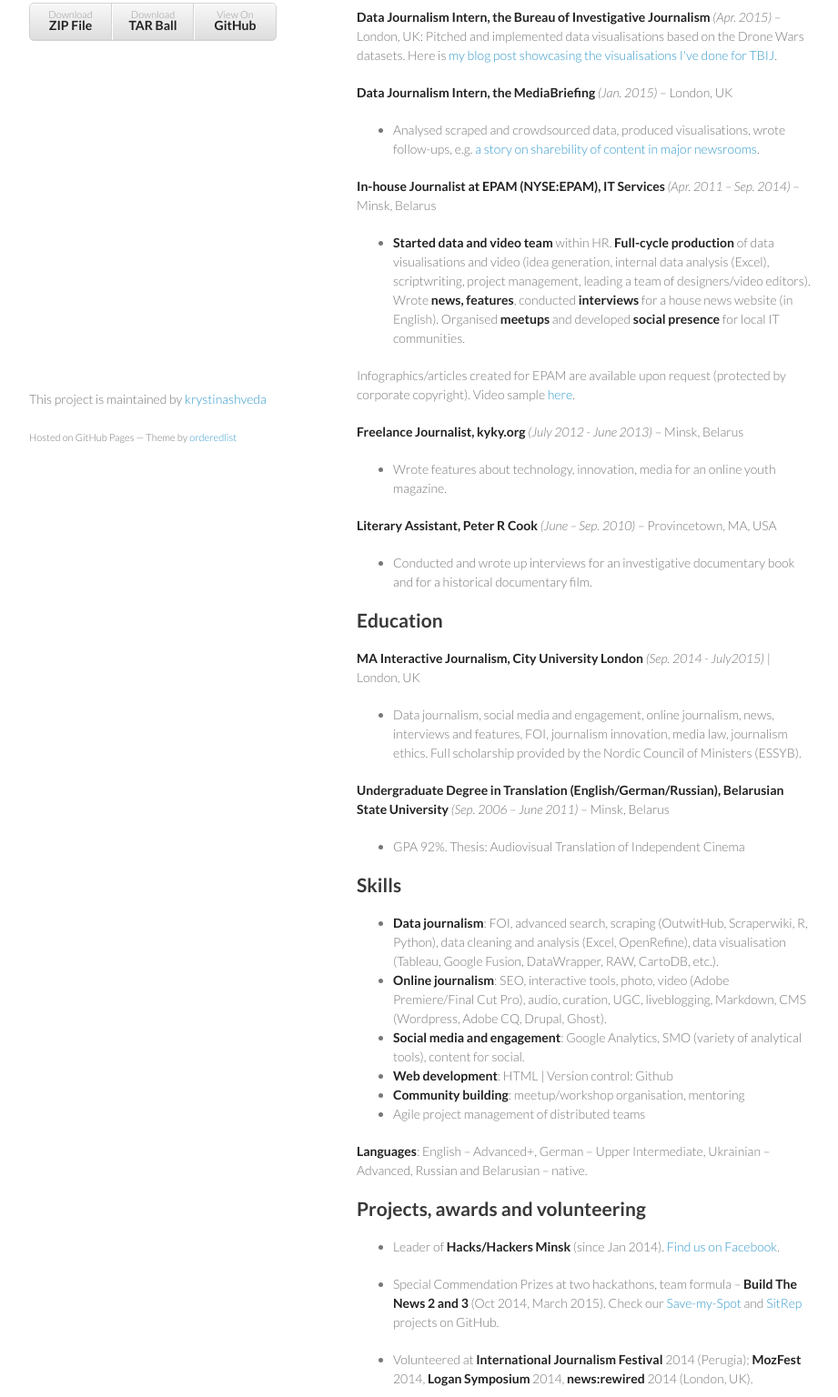
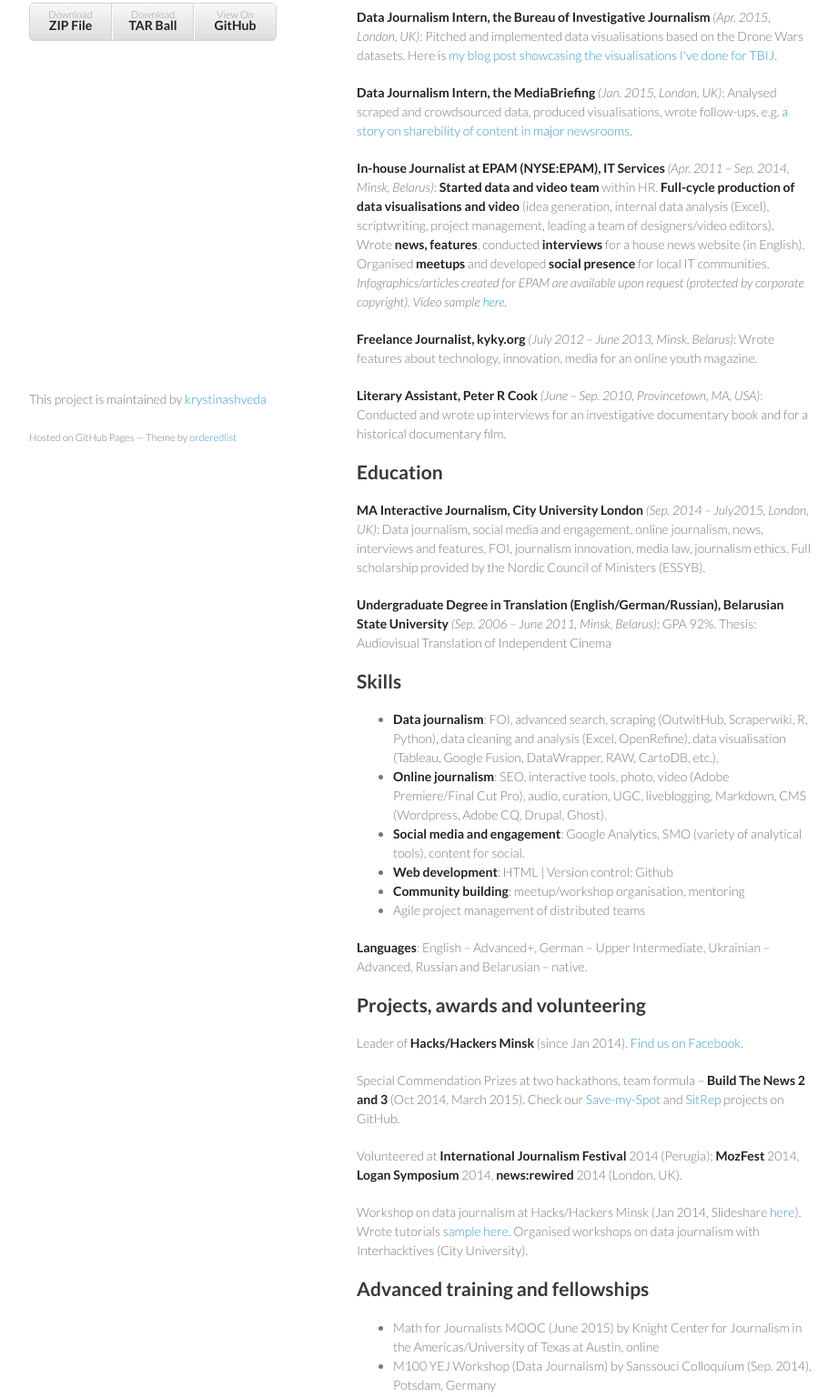
Before and after one commit to krystinashveda/new-cv, a plain HTML site: page index.html in a window 1280 px wide. Shown: the part 240-1776 px from the top of the page at 91% size, without its empty margins (178-1099 px from the left). Drawn offline with Linux system fonts and the light colour scheme.

```diff
--- a/index.html
+++ b/index.html
@@ -36,49 +36,22 @@
 <h2>
 <a id="work-experience" class="anchor" href="#work-experience" aria-hidden="true"><span class="octicon octicon-link"></span></a>Work experience</h2>
 
-<p><strong>Data Journalism Intern, the Bureau of Investigative Journalism</strong> <em>(Apr. 2015)</em> – London, UK: Pitched and implemented data visualisations based on the Drone Wars datasets. Here is <a href="http://bit.ly/1dSCpg5">my blog post showcasing the visualisations I've done for TBIJ</a>.</p>
+<p><strong>Data Journalism Intern, the Bureau of Investigative Journalism</strong> <em>(Apr. 2015, London, UK)</em>: Pitched and implemented data visualisations based on the Drone Wars datasets. Here is <a href="http://bit.ly/1dSCpg5">my blog post showcasing the visualisations I've done for TBIJ</a>.</p>
 
-<p><strong>Data Journalism Intern, the MediaBriefing</strong> <em>(Jan. 2015)</em> – London, UK</p>
+<p><strong>Data Journalism Intern, the MediaBriefing</strong> <em>(Jan. 2015, London, UK)</em>: Analysed scraped and crowdsourced data, produced visualisations, wrote follow-ups, e.g. <a href="http://bit.ly/Buzzsocial">a story on sharebility of content in major newsrooms</a>.</p>
 
-<ul>
-<li>Analysed scraped and crowdsourced data, produced visualisations, wrote follow-ups, e.g. <a href="http://bit.ly/Buzzsocial">a story on sharebility of content in major newsrooms</a>.</li>
-</ul>
+<p><strong>In-house Journalist at EPAM (NYSE:EPAM), IT Services</strong> <em>(Apr. 2011 – Sep. 2014, Minsk, Belarus)</em>: <strong>Started data and video team</strong> within HR. <strong>Full-cycle production of data visualisations and video</strong> (idea generation, internal data analysis (Excel), scriptwriting, project management, leading a team of designers/video editors). Wrote <strong>news, features</strong>, conducted <strong>interviews</strong> for a house news website (in English). Organised <strong>meetups</strong> and developed <strong>social presence</strong> for local IT communities. <em>Infographics/articles created for EPAM are available upon request (protected by corporate copyright). Video sample <a href="http://bit.ly/grandhack14">here</a>.</em></p>
 
-<p><strong>In-house Journalist at EPAM (NYSE:EPAM), IT Services</strong> <em>(Apr. 2011 – Sep. 2014)</em> – Minsk, Belarus</p>
+<p><strong>Freelance Journalist, kyky.org</strong> <em>(July 2012 – June 2013, Minsk, Belarus)</em>: Wrote features about technology, innovation, media for an online youth magazine.</p>
 
-<ul>
-<li>
-<strong>Started data and video team</strong> within HR. <strong>Full-cycle production</strong> of data visualisations and video (idea generation, internal data analysis (Excel), scriptwriting, project management, leading a team of designers/video editors). Wrote <strong>news, features</strong>, conducted <strong>interviews</strong> for a house news website (in English). Organised <strong>meetups</strong> and developed <strong>social presence</strong> for local IT communities.</li>
-</ul>
-
-<p>Infographics/articles created for EPAM are available upon request (protected by corporate copyright). Video sample <a href="http://bit.ly/grandhack14">here</a>.</p>
-
-<p><strong>Freelance Journalist, kyky.org</strong> <em>(July 2012 - June 2013)</em> – Minsk, Belarus</p>
-
-<ul>
-<li>Wrote features about technology, innovation, media for an online youth magazine.</li>
-</ul>
-
-<p><strong>Literary Assistant, Peter R Cook</strong> <em>(June – Sep. 2010)</em> – Provincetown, MA, USA</p>
-
-<ul>
-<li>Conducted and wrote up interviews for an investigative documentary book and for a historical documentary film.</li>
-</ul>
+<p><strong>Literary Assistant, Peter R Cook</strong> <em>(June – Sep. 2010, Provincetown, MA, USA)</em>: Conducted and wrote up interviews for an investigative documentary book and for a historical documentary film.</p>
 
 <h2>
 <a id="education" class="anchor" href="#education" aria-hidden="true"><span class="octicon octicon-link"></span></a>Education</h2>
 
-<p><strong>MA Interactive Journalism, City University London</strong> <em>(Sep. 2014 - July2015)</em> | London, UK</p>
+<p><strong>MA Interactive Journalism, City University London</strong> <em>(Sep. 2014 – July2015, London, UK)</em>: Data journalism, social media and engagement, online journalism, news, interviews and features, FOI, journalism innovation, media law, journalism ethics. Full scholarship provided by the Nordic Council of Ministers (ESSYB).</p>
 
-<ul>
-<li>Data journalism, social media and engagement, online journalism, news, interviews and features, FOI, journalism innovation, media law, journalism ethics. Full scholarship provided by the Nordic Council of Ministers (ESSYB).</li>
-</ul>
-
-<p><strong>Undergraduate Degree in Translation (English/German/Russian), Belarusian State University</strong> <em>(Sep. 2006 – June 2011)</em> – Minsk, Belarus</p>
-
-<ul>
-<li>GPA 92%. Thesis: Audiovisual Translation of Independent Cinema</li>
-</ul>
+<p><strong>Undergraduate Degree in Translation (English/German/Russian), Belarusian State University</strong> <em>(Sep. 2006 – June 2011, Minsk, Belarus)</em>: GPA 92%. Thesis: Audiovisual Translation of Independent Cinema</p>
 
 <h2>
 <a id="skills" class="anchor" href="#skills" aria-hidden="true"><span class="octicon octicon-link"></span></a>Skills</h2>
@@ -102,12 +75,13 @@
 <h2>
 <a id="projects-awards-and-volunteering" class="anchor" href="#projects-awards-and-volunteering" aria-hidden="true"><span class="octicon octicon-link"></span></a>Projects, awards and volunteering</h2>
 
-<ul>
-<li><p>Leader of <strong>Hacks/Hackers Minsk</strong> (since Jan 2014). <a href="http://bit.ly/hhminsk">Find us on Facebook</a>.</p></li>
-<li><p>Special Commendation Prizes at two hackathons, team formula – <strong>Build The News 2 and 3</strong> (Oct 2014, March 2015). Check our <a href="http://bit.ly/1MOvdga">Save-my-Spot</a> and <a href="http://bit.ly/1GiXS8e">SitRep</a> projects on GitHub.</p></li>
-<li><p>Volunteered at <strong>International Journalism Festival</strong> 2014 (Perugia); <strong>MozFest</strong> 2014, <strong>Logan Symposium</strong> 2014, <strong>news:rewired</strong> 2014 (London, UK).</p></li>
-<li><p>Workshop on data journalism at Hacks/Hackers Minsk (Jan 2014). Slideshare presentation <a href="http://slidesha.re/1ufIBES">here</a>. Wrote tutorials <a href="http://bit.ly/GitHubjourno">sample here</a>. Organised workshops on data journalism with Interhacktives (City University).</p></li>
-</ul>
+<p>Leader of <strong>Hacks/Hackers Minsk</strong> (since Jan 2014). <a href="http://bit.ly/hhminsk">Find us on Facebook</a>.</p>
+
+<p>Special Commendation Prizes at two hackathons, team formula – <strong>Build The News 2 and 3</strong> (Oct 2014, March 2015). Check our <a href="http://bit.ly/1MOvdga">Save-my-Spot</a> and <a href="http://bit.ly/1GiXS8e">SitRep</a> projects on GitHub.</p>
+
+<p>Volunteered at <strong>International Journalism Festival</strong> 2014 (Perugia); <strong>MozFest</strong> 2014, <strong>Logan Symposium</strong> 2014, <strong>news:rewired</strong> 2014 (London, UK).</p>
+
+<p>Workshop on data journalism at Hacks/Hackers Minsk (Jan 2014, Slideshare <a href="http://slidesha.re/1ufIBES">here</a>). Wrote tutorials <a href="http://bit.ly/GitHubjourno">sample here</a>. Organised workshops on data journalism with Interhacktives (City University).</p>
 
 <h2>
 <a id="advanced-training-and-fellowships" class="anchor" href="#advanced-training-and-fellowships" aria-hidden="true"><span class="octicon octicon-link"></span></a>Advanced training and fellowships</h2>
```
Also changed, not shown: params.json (+1 -1 lines).
